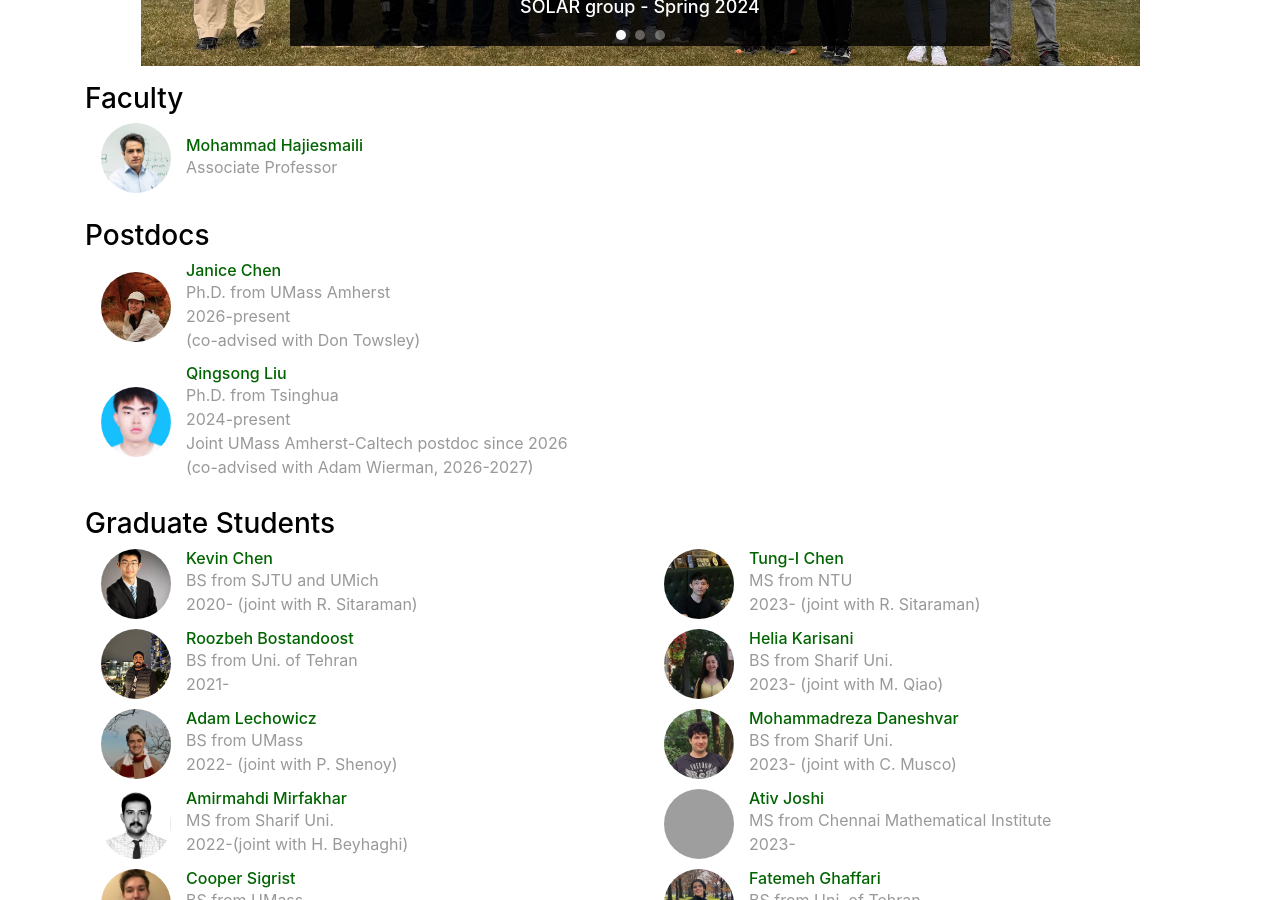
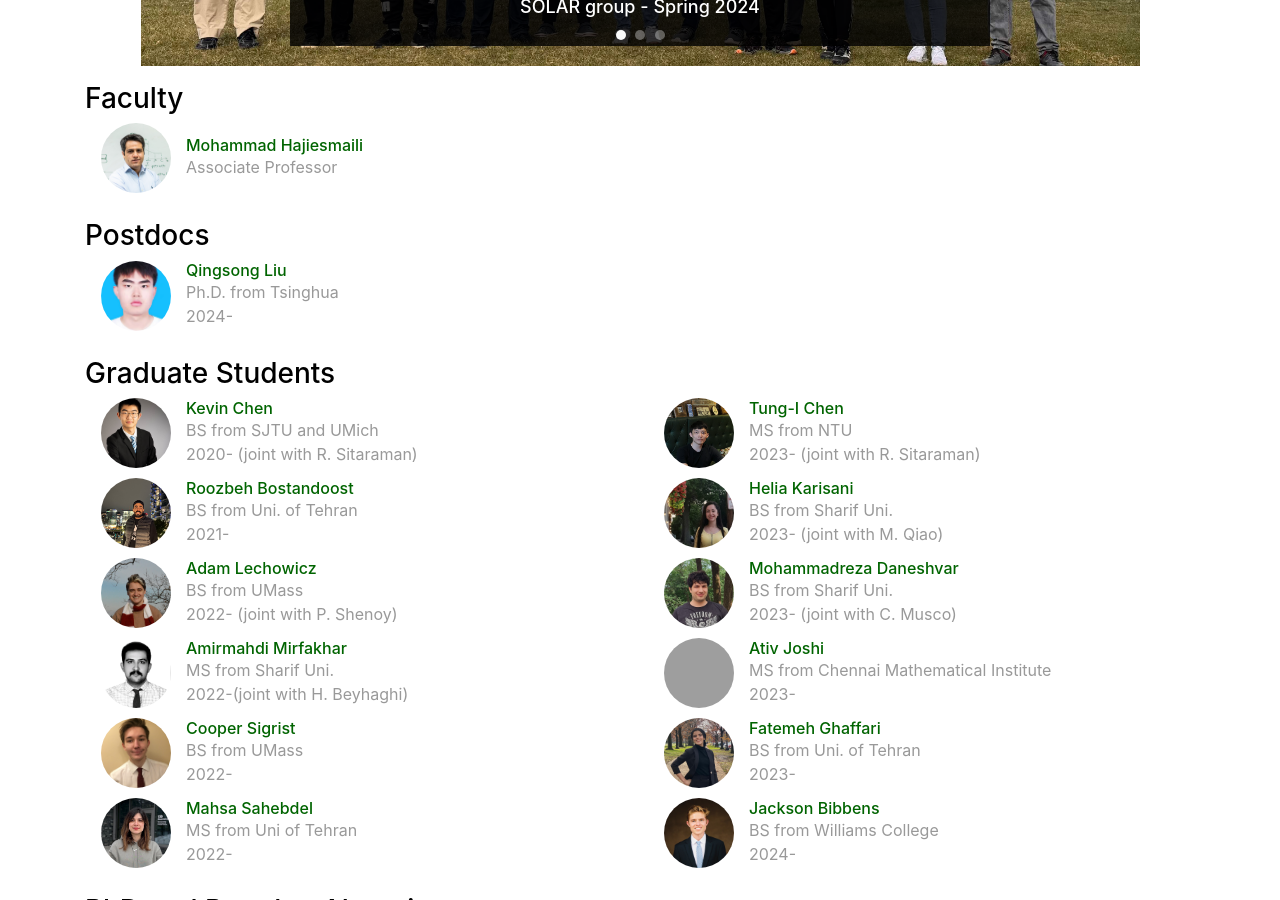
Before and after one commit to umass-solar/umass-solar.github.io, a Jekyll site: the page built from people.html, in a window 1280 px wide and 900 px high, scrolled down 479 px. Built offline with Jekyll 4.4.1, drawn with Linux system fonts in a browser that asks for light colours; grey boxes are pictures that could not be loaded.

Commit message:
postdone-undo

```diff
--- a/_data/people.yml
+++ b/_data/people.yml
@@ -269,18 +269,11 @@ anu:
 
 # staff
 
-janice:
-  display_name: Janice Chen
-  image: /img/people/janice.jpg
-  role: staff
-  bio: Ph.D. from UMass Amherst <br> 2026-present <br> (co-advised with Don Towsley)
-  webpage: https://jjanicechen.com/
-
 qingsong:
   display_name: Qingsong Liu
   image: /img/people/qingsong.png
   role: staff
-  bio: Ph.D. from Tsinghua <br> 2024-present <br> Joint UMass Amherst-Caltech postdoc since 2026 <br> (co-advised with Adam Wierman, 2026-2027)
+  bio: Ph.D. from Tsinghua <br> 2024-
   webpage: https://qingsong-liu.github.io/
 
 qingsong2:
```
Also changed, not shown: img/people/janice.jpg (deleted).
